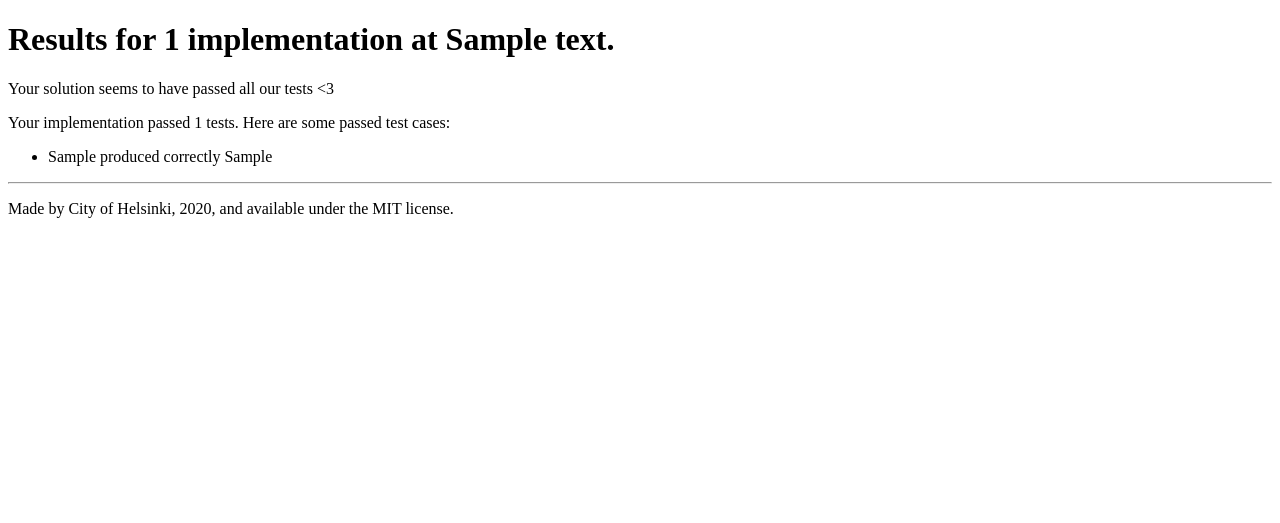
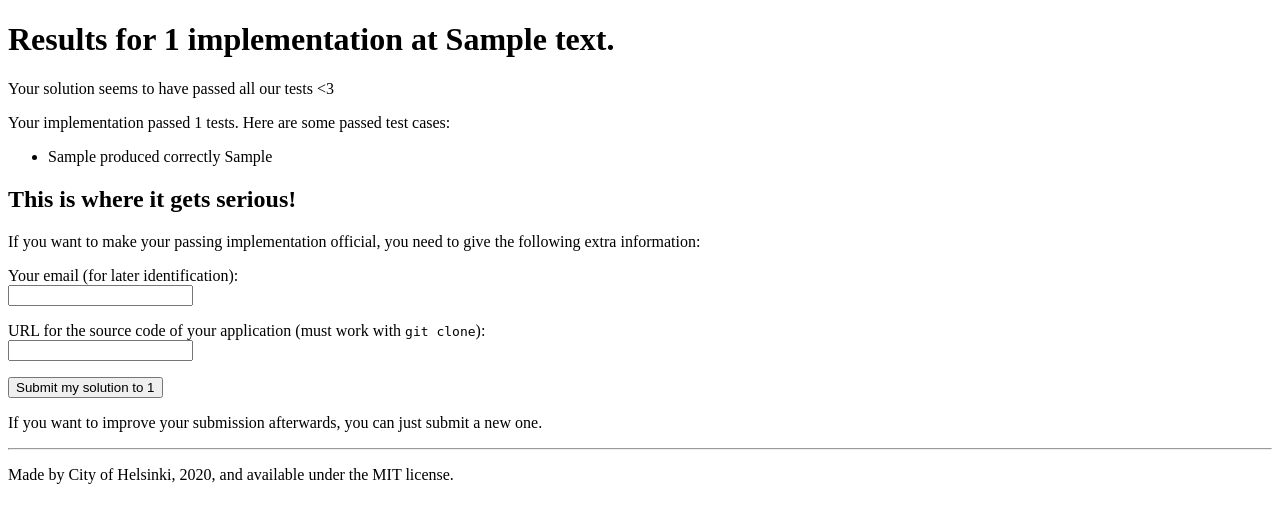
Before and after one commit to pkalliok/coding-assignment-tester, a Django app: page /tester/1/result/1 in a window 1280 px wide. Shown: the top 523 px of the page. Run offline with Django 3.2, Linux system fonts and the light colour scheme; tables that the repository leaves empty hold one stand-in row (values such as "Sample post").

Commit message:
Submitting solutions and their metadata

```diff
--- a/tester/jinja2/tester/result_report.jinja
+++ b/tester/jinja2/tester/result_report.jinja
@@ -8,4 +8,29 @@
 <li>{{ case.test_input }} produced correctly {{ case.test_output }}</li>
 {% endfor %}
 </ul>
+
+<h2>This is where it gets serious!</h2>
+<p>If you want to make your passing implementation official, you need to
+give the following extra information:</p>
+
+<form method="post"
+  action="{{ url('tester:savesubmission',
+    kwargs=dict(assignment=assignment,
+	submission=submission)) }}">
+
+  <p><label for="applicant_address">Your email (for later identification):<br>
+  <input type="text" id="applicant_address" name="applicant_address"></p>
+
+  <p><label for="source_code_url">URL for the source code of your
+  application (must work with <code>git clone</code>):<br>
+  <input type="text" id="source_code_url" name="source_code_url"></p>
+
+  <input type="submit" value="Submit my solution to {{ assignment }}">
+  <input type="hidden" name="endpoint_url"
+	  value="{{ results.submission_endpoint_address }}">
+  {{ csrf_input }}
+</form>
+
+<p>If you want to improve your submission afterwards, you can just
+submit a new one.</p>
 {% endblock %}
--- a/tester/urls.py
+++ b/tester/urls.py
@@ -10,5 +10,7 @@ urlpatterns = [
     path('<str:assignment>/check', views.run_tests, name='runtests'),
     path('<str:assignment>/result/<int:submission>', views.show_results,
         name='results'),
+    path('<str:assignment>/submit/<int:submission>', views.save_submission,
+        name='savesubmission'),
     path('fibonacci-example', examples.nth_fibo, name='solution-example'),
 ]
--- a/tester/views.py
+++ b/tester/views.py
@@ -1,4 +1,4 @@
-from django.shortcuts import render
+from django.shortcuts import render, get_object_or_404
 from django.http import HttpResponseBadRequest, HttpResponseRedirect
 from django.templatetags.static import static
 from django.urls import reverse
@@ -42,3 +42,13 @@ def show_results(request, **kw):
     submission = Submission.objects.get(pk=kw['submission'])
     return render(request, 'tester/result_report.jinja',
             {**jinja_context, **kw, 'results': submission})
+
+def save_submission(request, **kw):
+    submission = get_object_or_404(Submission, id=kw['submission'],
+            assignment_name=kw['assignment'],
+            submission_endpoint_address=request.POST['endpoint_url'])
+    submission.applicant_address = request.POST['applicant_address']
+    submission.submission_code_address = request.POST['source_code_url']
+    submission.save()
+    return render(request, 'tester/submission_accepted.jinja',
+            {**jinja_context, **kw, 'results': submission})
```
Also changed, not shown: tester/jinja2/tester/submission_accepted.jinja (added, +8 -0 lines).
